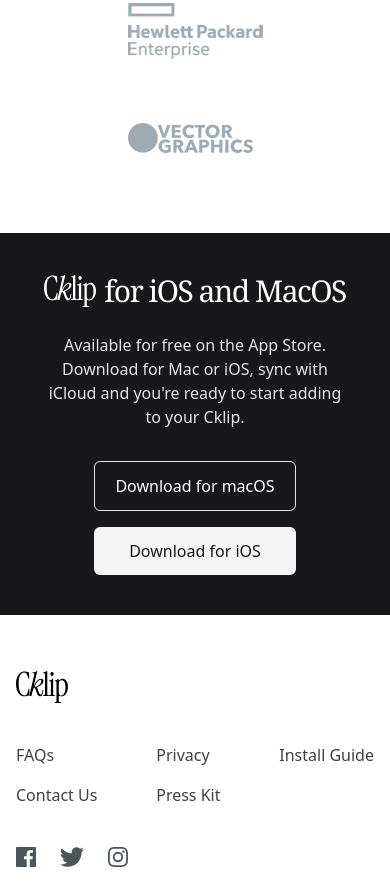
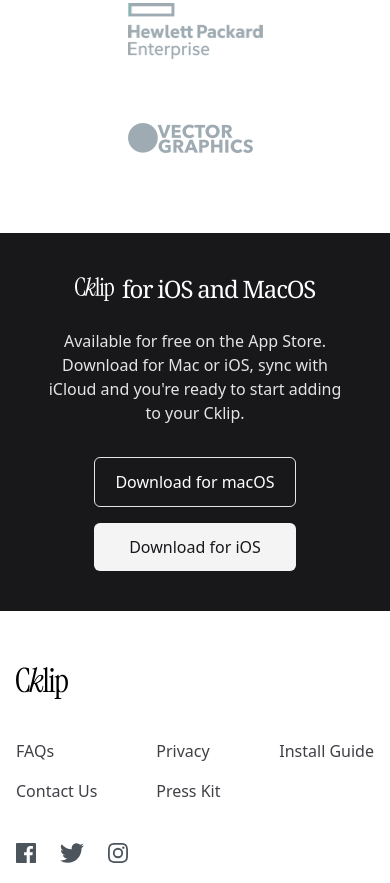
Before and after one commit to Osgilb/Cklip, a website: page index.html in a window 390 px wide. Shown: the part 3806-4689 px from the top of the page. Drawn offline with nearby package versions, Linux system fonts and the light colour scheme; files that its build step writes are made by us from their sources.

Commit message:
Update index.html

```diff
--- a/index.html
+++ b/index.html
@@ -122,7 +122,7 @@
             <section class="md:px-6 xl:px-24 py-10 xl:py-0 text-white text-center">
                 <div class="bg-zinc-900 p-10 md:p-24 flex flex-col gap-8 items-center">
                     <div class="flex flex-col gap-6 items-center">
-                        <h2 class="text-3xl md:text-4xl tracking-tighter flex items-center"><span class="mr-2"><img class="h-8 md:h-10" src="./assets/img/logo2.svg" alt=""></span> for iOS and MacOS</h2>
+                        <h2 class="text-2xl md:text-4xl tracking-tighter flex items-center"><span class="mr-2"><img class="h-6 md:h-10" src="./assets/img/logo2.svg" alt=""></span> for iOS and MacOS</h2>
                         <p class="md:text-lg max-w-96 md:max-w-2xl text-center text-zinc-200">Available for free on the App Store. Download for Mac or iOS, sync with iCloud and you're ready to start adding to your Cklip.</p>
                     </div>
                     <div class="flex flex-col md:flex-row gap-4 text-center">
```
